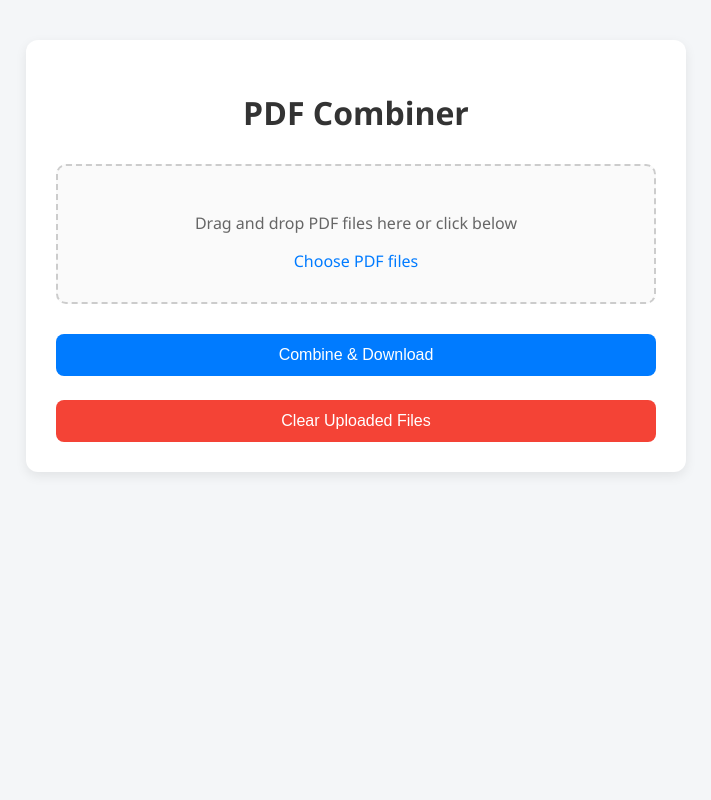
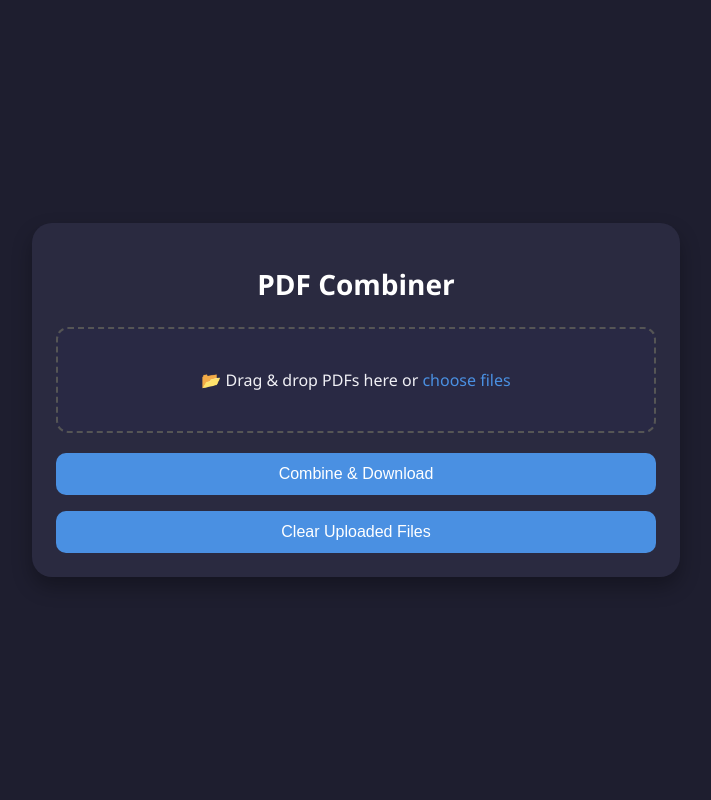
Before and after one commit to qqwg123/PDFCombiner, a Flask app: page / in a window 1280 px wide. Shown: the whole page, without its empty margins (284-995 px from the left). Run offline with Flask 3, Linux system fonts and the light colour scheme.

Commit message:
Change to dark mode and make look better

```diff
--- a/backend/static/script.js
+++ b/backend/static/script.js
@@ -71,6 +71,8 @@ function updateFileList() {
   fileList.innerHTML = "";
   uploadedFiles.forEach((file, index) => {
     const li = document.createElement("li");
+    li.setAttribute("data-index", index);
+    li.innerHTML = `<span class="icon">📄</span> ${file.name}`;
     li.textContent = file.name;
     li.draggable = true;
     li.dataset.index = index;
--- a/backend/static/style.css
+++ b/backend/static/style.css
@@ -1,55 +1,55 @@
 body {
   font-family: 'Segoe UI', sans-serif;
-  background-color: #f4f6f8;
   margin: 0;
-  padding: 40px 20px;
+  background-color: #1e1e2f;
+  color: #f0f0f5;
   display: flex;
   justify-content: center;
+  align-items: center;
+  min-height: 100vh;
 }
 
 .container {
-  width: 100%;
+  width: 95%;
   max-width: 600px;
-  padding: 30px;
-  background-color: #ffffff;
-  border-radius: 12px;
-  box-shadow: 0 4px 12px rgba(0, 0, 0, 0.08);
+  background-color: #2a2a40;
+  padding: 24px;
+  border-radius: 20px;
+  box-shadow: 0 10px 20px rgba(0, 0, 0, 0.3);
 }
 
 h1 {
   text-align: center;
-  margin-bottom: 30px;
-  font-weight: 600;
-  color: #333;
+  margin-bottom: 24px;
+  font-size: 28px;
+  color: #ffffff;
 }
 
 .drop-zone {
-  border: 2px dashed #ccc;
-  padding: 30px;
+  border: 2px dashed #555;
+  padding: 24px;
   text-align: center;
-  border-radius: 10px;
-  background-color: #fafafa;
-  transition: all 0.2s ease-in-out;
+  border-radius: 12px;
+  background-color: #292944;
   margin-bottom: 20px;
-  color: #666;
+  transition: 0.3s ease;
 }
 
 .drop-zone.dragover {
-  background-color: #e6f0ff;
-  border-color: #3399ff;
-  color: #000;
+  background-color: #3d3d5c;
+  border-color: #4a90e2;
 }
 
 input[type="file"] {
-  display: none; /* Hide the ugly default input */
+  display: none; /* hide file input, just use drop-zone text */
 }
 
-.drop-zone label {
-  display: block;
-  margin-top: 10px;
-  font-weight: 500;
-  cursor: pointer;
-  color: #007bff;
+#pdfFiles {
+  border: none;
+  background: transparent;
+  color: #ddd;
+  width: 100%;
+  padding: 0;
 }
 
 ul#fileList {
@@ -59,54 +59,46 @@ ul#fileList {
 }
 
 ul#fileList li {
+  display: flex;
+  align-items: center;
   padding: 10px 14px;
   margin: 6px 0;
-  background-color: #f1f1f1;
-  border-radius: 6px;
+  background-color: #3a3a55;
+  border-radius: 8px;
   cursor: grab;
-  display: flex;
-  align-items: center;
-  justify-content: space-between;
-  transition: background-color 0.2s;
+  transition: background-color 0.2s ease;
 }
 
 ul#fileList li:hover {
-  background-color: #e3e3e3;
+  background-color: #4a4a6d;
+}
+
+ul#fileList li span.icon {
+  margin-right: 10px;
+  color: #aaa;
 }
 
 button {
+  display: block;
   width: 100%;
   padding: 12px;
-  margin-top: 10px;
+  font-size: 16px;
+  margin-top: 16px;
   border: none;
-  border-radius: 8px;
-  font-size: 16px;
-  font-weight: 500;
+  border-radius: 10px;
+  background-color: #4a90e2;
+  color: white;
   cursor: pointer;
-  transition: background-color 0.2s ease-in-out;
+  transition: background-color 0.3s ease;
 }
 
-#combineDownloadBtn {
-  background-color: #007bff;
-  color: white;
-}
-
-#combineDownloadBtn:hover {
-  background-color: #005fcc;
-}
-
-#clearFilesBtn {
-  background-color: #f44336;
-  color: white;
-}
-
-#clearFilesBtn:hover {
-  background-color: #d32f2f;
+button:hover {
+  background-color: #357ab7;
 }
 
 #status {
+  margin-top: 12px;
+  color: #ff6b6b;
   text-align: center;
-  margin-top: 12px;
-  color: #d32f2f;
   font-size: 14px;
 }
--- a/frontend/index.html
+++ b/frontend/index.html
@@ -11,10 +11,10 @@
 
     <!-- Drop Zone -->
     <div id="dropZone" class="drop-zone">
-      <p>Drag and drop PDF files here or click below</p>
-      <label for="pdfFiles">Choose PDF files</label>
+      <p>📂 Drag & drop PDFs here or <label for="pdfFiles" style="color: #4a90e2; cursor: pointer;">choose files</label></p>
       <input type="file" id="pdfFiles" multiple accept=".pdf" />
     </div>
+
 
 
     <ul id="fileList"></ul>
```
